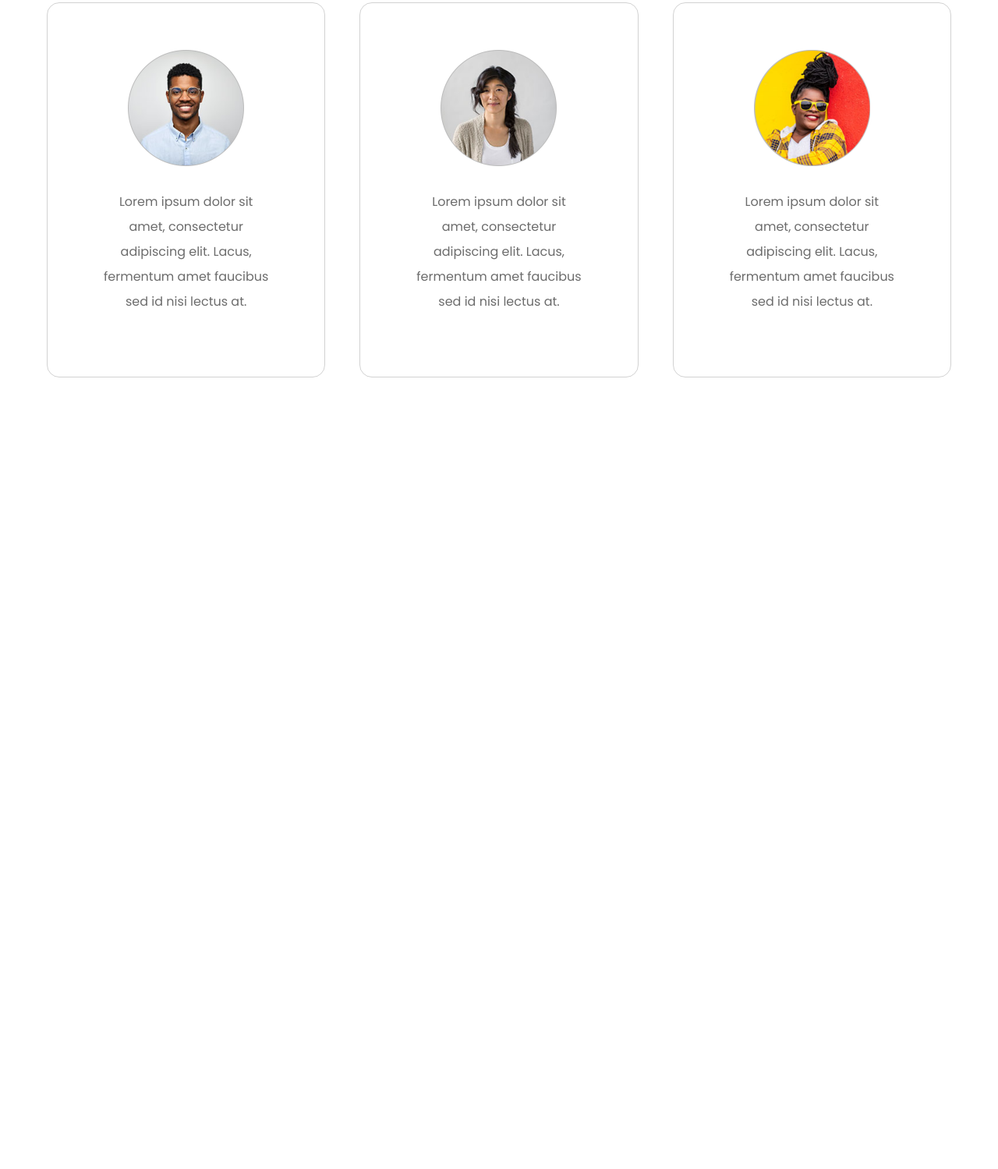
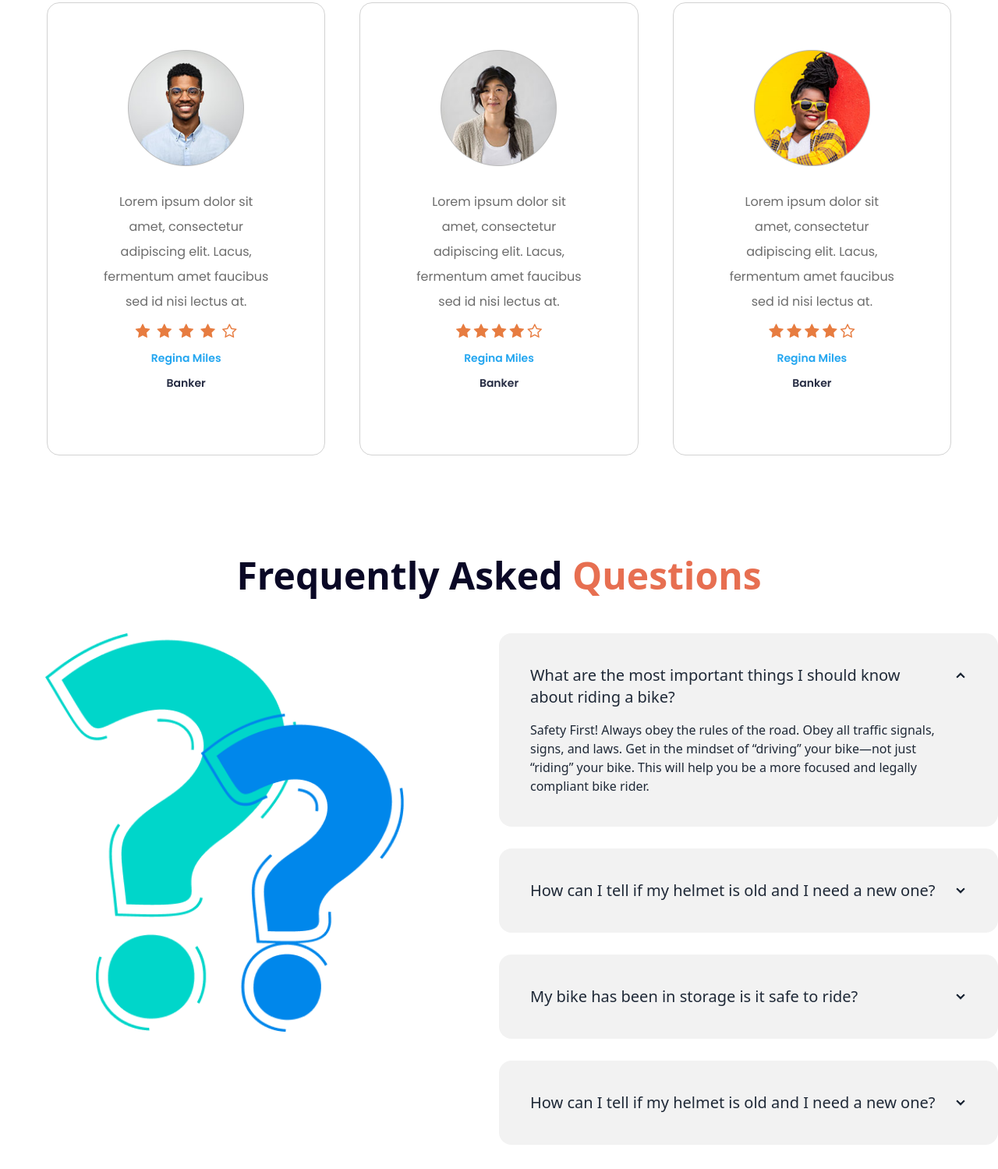
Before and after one commit to Khadija12319/Gear-Cycle-DaisyUI, a plain HTML site: page index.html in a window 1280 px wide. Shown: the part 2332-3831 px from the top of the page at 78% size. Before the commit the page ends 2816 px from the top, so only its background shows below. Drawn offline with nearby package versions, Linux system fonts and the light colour scheme.

Commit message:
body section completed

```diff
--- a/index.html
+++ b/index.html
@@ -9,6 +9,7 @@
     <link rel="preconnect" href="https://fonts.googleapis.com">
     <link rel="preconnect" href="https://fonts.gstatic.com" crossorigin>
     <link href="https://fonts.googleapis.com/css2?family=Inter:wght@400;600;700;800&family=Poppins:wght@300;400;500;600;700;800&display=swap" rel="stylesheet">
+    <link rel="stylesheet" href="https://cdnjs.cloudflare.com/ajax/libs/font-awesome/4.7.0/css/font-awesome.min.css">
 
     <!--tailwind custom class-->
     <script>
@@ -222,7 +223,7 @@
         </section>
 
 
-        <section>
+        <section class="mb-[130px]">
           <h1 class="text-center text-5xl font-semibold text-[#0A0826] mb-[50px]">Happy <span class="text-[#E76F51]">Clients says</span></h1>
           <div class="">
             <div class="container m-auto poppins">
@@ -234,6 +235,15 @@
                   </figure>
                   <div class="card-body pt-[30px]">
                     <p class="font-normal text-base leading-8 text-[#6C6C6C] text-center">Lorem ipsum dolor sit amet, consectetur adipiscing elit. Lacus, fermentum amet faucibus sed id nisi lectus at.</p>
+                    <p class="text-center space-x-[5px]">
+                      <i class="fa text-[#E77C40] fa-star checked text-xl"></i>
+                      <i class="fa text-[#E77C40] fa-star checked text-xl"></i>
+                      <i class="fa text-[#E77C40] fa-star checked text-xl"></i>
+                      <i class="fa text-[#E77C40] fa-star checked text-xl"></i>
+                      <i class="fa text-[#E77C40] fa-star-o text-xl"></i>
+                    </p>
+                    <p class="text-[#23A6F0] text-[14px] font-semibold leading-6 text-center px-[15px]">Regina Miles</p>
+                    <p class="text-[#252B42] text-[14px] font-semibold leading-6 text-center">Banker</p>
                     <div>
 
                     </div>
@@ -246,6 +256,15 @@
                   </figure>
                   <div class="card-body pt-[30px]">
                     <p class="font-normal text-base leading-8 text-[#6C6C6C] text-center">Lorem ipsum dolor sit amet, consectetur adipiscing elit. Lacus, fermentum amet faucibus sed id nisi lectus at.</p>
+                    <p class="text-center">
+                      <i class="fa text-xl fa-star checked text-[#E77C40]"></i>
+                      <i class="fa text-xl fa-star checked text-[#E77C40]"></i>
+                      <i class="fa text-xl fa-star checked text-[#E77C40]"></i>
+                      <i class="fa text-xl fa-star checked text-[#E77C40]"></i>
+                      <i class="fa text-xl fa-star-o text-[#E77C40]"></i>
+                    </p>
+                    <p class="text-[#23A6F0] text-[14px] font-semibold leading-6 text-center px-[15px]">Regina Miles</p>
+                    <p class="text-[#252B42] text-[14px] font-semibold leading-6 text-center">Banker</p>
                     <div>
 
                     </div>
@@ -258,6 +277,15 @@
                   </figure>
                   <div class="card-body pt-[30px]">
                     <p class="font-normal text-base leading-8 text-[#6C6C6C] text-center">Lorem ipsum dolor sit amet, consectetur adipiscing elit. Lacus, fermentum amet faucibus sed id nisi lectus at.</p>
+                    <p class="text-center">
+                      <i class="fa text-xl text-[#E77C40] fa-star checked"></i>
+                      <i class="fa text-xl text-[#E77C40] fa-star checked"></i>
+                      <i class="fa text-xl text-[#E77C40] fa-star checked"></i>
+                      <i class="fa text-xl text-[#E77C40] fa-star checked"></i>
+                      <i class="fa text-xl text-[#E77C40] fa-star-o"></i>
+                    </p>
+                    <p class="text-[#23A6F0] text-[14px] font-semibold leading-6 text-center px-[15px]">Regina Miles</p>
+                    <p class="text-[#252B42] text-[14px] font-semibold leading-6 text-center">Banker</p>
                     <div>
 
                     </div>
@@ -270,7 +298,60 @@
         </section>
 
 
+        <section class="container mx-auto mb-[130px]">
+
+          <h1 class="text-center text-5xl font-semibold text-[#0A0826] mb-[50px]">Frequently Asked <span class="text-[#E76F51]">Questions</span></h1>
+          <div class="flex justify-between">
+            <div class="w-[45%] h-auto">
+              <img src="images/others/faq.png" alt="" class="w-[80%] h-auto m-auto">
+            </div>
+            <div class="w-[50%]">
+              <div class="collapse collapse-arrow bg-base-200 p-6 mb-7">
+                <input type="radio" name="my-accordion-2" checked="checked" />
+                <div class="collapse-title text-xl font-medium leading-7">
+                  What are the most important things I should know about riding a bike?
+                </div>
+                <div class="collapse-content">
+                  <p class="pr-[35px]">Safety First! Always obey the rules of the road. Obey all traffic signals, signs, and laws. Get in the mindset of “driving” your bike—not just “riding” your bike. This will help you be a more focused and legally compliant bike rider. </p>
+                </div>
+              </div>
+              <div class="collapse collapse-arrow bg-base-200 p-6 mb-7">
+                <input type="radio" name="my-accordion-2" />
+                <div class="collapse-title text-xl font-medium leading-7">
+                  How can I tell if my helmet is old and I need a new one?
+                </div>
+                <div class="collapse-content">
+                  <p class="pr-[35px]">Safety First! Always obey the rules of the road. Obey all traffic signals, signs, and laws. Get in the mindset of “driving” your bike—not just “riding” your bike. This will help you be a more focused and legally compliant bike rider.</p>
+                </div>
+              </div>
+              <div class="collapse collapse-arrow bg-base-200 p-6 mb-7">
+                <input type="radio" name="my-accordion-2" />
+                <div class="collapse-title text-xl font-medium leading-7">
+                  My bike has been in storage is it safe to ride?
+                </div>
+                <div class="collapse-content">
+                  <p class="pr-[35px]">Safety First! Always obey the rules of the road. Obey all traffic signals, signs, and laws. Get in the mindset of “driving” your bike—not just “riding” your bike. This will help you be a more focused and legally compliant bike rider.</p>
+                </div>
+              </div>
+              <div class="collapse collapse-arrow bg-base-200 p-6 mb-7">
+                <input type="radio" name="my-accordion-2" />
+                <div class="collapse-title text-xl font-medium leading-7">
+                  How can I tell if my helmet is old and I need a new one?
+                </div>
+                <div class="collapse-content">
+                  <p class="pr-[35px]">Safety First! Always obey the rules of the road. Obey all traffic signals, signs, and laws. Get in the mindset of “driving” your bike—not just “riding” your bike. This will help you be a more focused and legally compliant bike rider.</p>
+                </div>
+              </div>
+              </div>
+
+            </div>
+          </div>
+
+        </section>
 
     </main>
+    <footer>
+
+    </footer>
 </body>
 </html>
```
